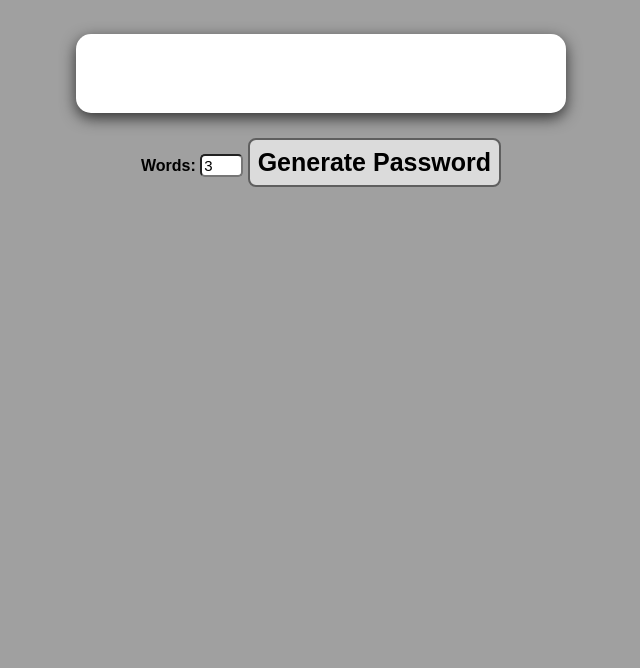
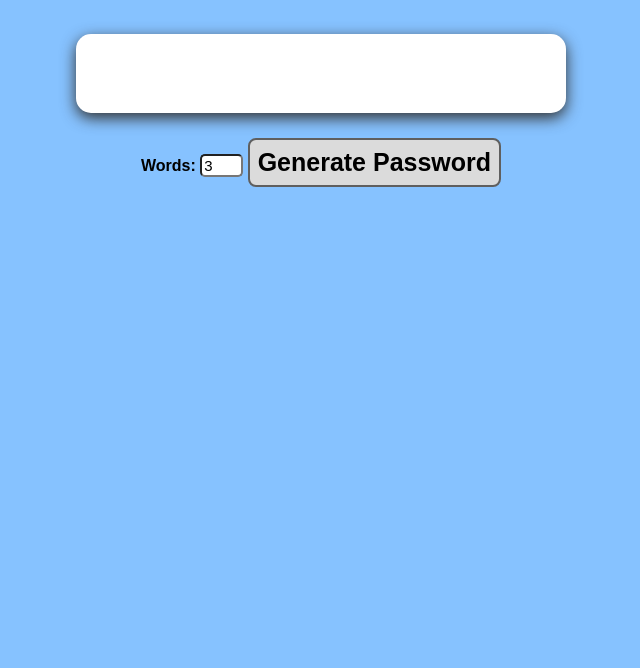
Before and after one commit to m0rggr0m/PasswordGenerator, a plain HTML site: page index.html in a window 1280 px wide. Shown: the part 166-834 px from the top of the page, without its empty margins (319-959 px from the left). Drawn offline with Linux system fonts and the light colour scheme.

Commit message:
changed background to blue :)

```diff
--- a/styles.css
+++ b/styles.css
@@ -4,9 +4,10 @@ body {
     align-items: center;
     max-width: 500px;
     margin: auto;
-    background-color: #a0a0a0;
+    background-color: #7cee65;
     text-align: center;
     height: 100vh;
+    background: #0080ff79;
 }
 
 h1 {
```
